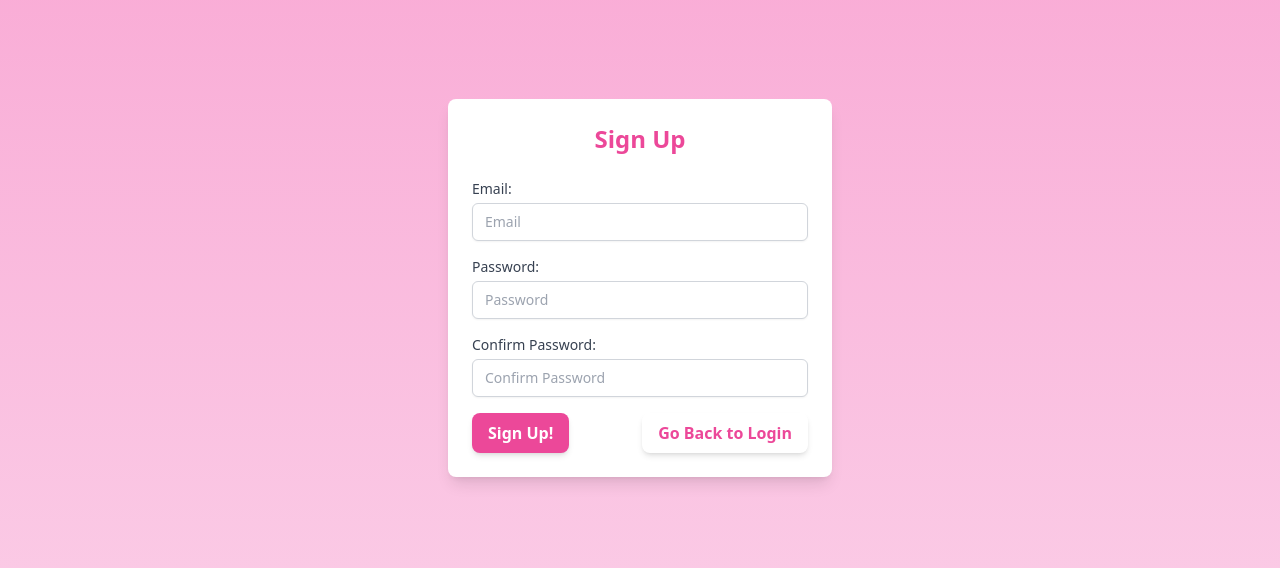
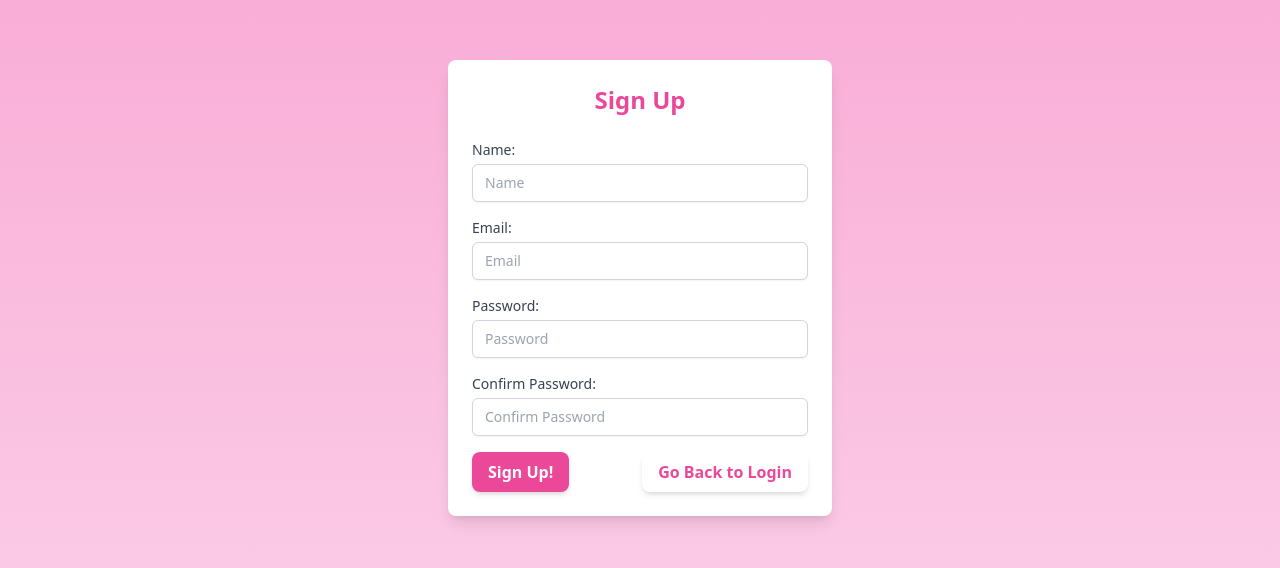
Before and after one commit to MicahYap/PetTracker, a React (Vite) app: page /signup in a window 1280 px wide. Shown: the part 112-680 px from the top of the page. Built offline with nearby package versions, Linux system fonts and the light colour scheme.

Commit message:
added name in sign up form

```diff
--- a/src/components/SignUp.jsx
+++ b/src/components/SignUp.jsx
@@ -6,6 +6,7 @@
   const [email, setEmail] = useState('');
   const [password, setPassword] = useState('');
   const [confirmPassword, setConfirmPassword] = useState('');
+  const [name, setName] = useState('')
   const navigate =useNavigate();
 
   const handleSubmit = async (e) => {
@@ -14,6 +15,7 @@
     try {
       const response = await axios.post('http://localhost:3001/signup', {
         user: {
+          name: name,
           email: email,
           password: password,
           password_confirmation: confirmPassword,
@@ -43,6 +45,19 @@
         <h2 className="text-2xl font-bold text-center text-pink-500 mb-6">Sign Up</h2>
 
         <form className="space-y-4" onSubmit={handleSubmit}>
+
+        <div>
+            <label htmlFor="name" className="block text-sm font-medium text-gray-700">Name:</label>
+            <input
+              id="name"
+              type="text"
+              value={name}
+              onChange={(e) => setName(e.target.value)}
+              placeholder="Name"
+              className="mt-1 block w-full px-3 py-2 border border-gray-300 rounded-md shadow-sm focus:outline-none focus:ring-pink-500 focus:border-pink-500 sm:text-sm"
+            />
+          </div>
+
           <div>
             <label htmlFor="email" className="block text-sm font-medium text-gray-700">Email:</label>
             <input
```
